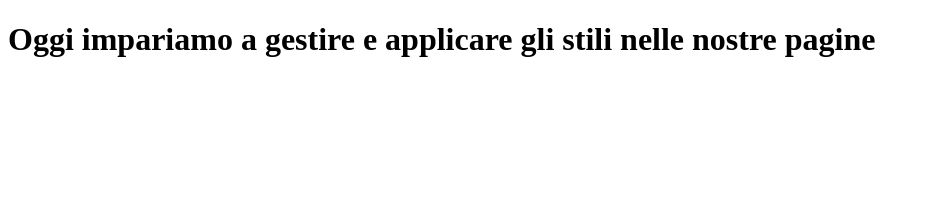
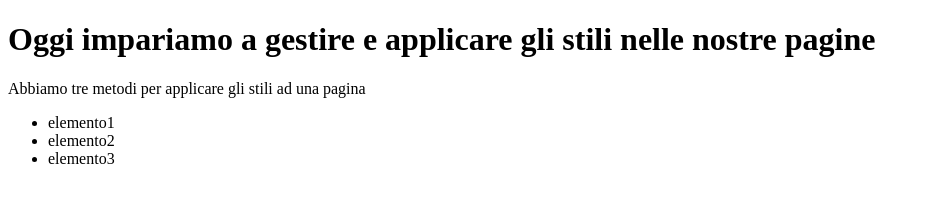
Before and after one commit to StefanoMiC/U1-W1-D3-CSS-FS0724, a plain HTML site: page index.html in a window 1280 px wide. Shown: the whole page, without its empty margins (0-930 px from the left). Drawn offline with Linux system fonts and the light colour scheme.

Commit message:
adds p and ul

```diff
--- a/index.html
+++ b/index.html
@@ -9,6 +9,13 @@
 
 <body>
     <h1>Oggi impariamo a gestire e applicare gli stili nelle nostre pagine</h1>
+    <p>Abbiamo tre metodi per applicare gli stili ad una pagina</p>
+
+    <ul>
+        <li>elemento1</li>
+        <li>elemento2</li>
+        <li>elemento3</li>
+    </ul>
 </body>
 
 </html>
```
